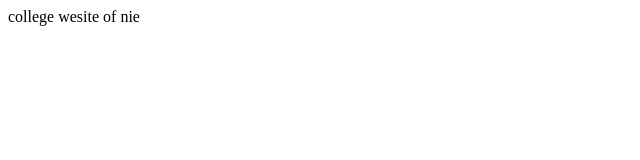
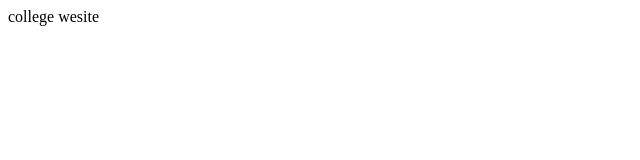
Before and after one commit to amithhd/My-College-Website, a plain HTML site: page Index.html in a window 1280 px wide. Shown: the full height of the page, 0-640 px from the left. Drawn offline with Linux system fonts and the light colour scheme.

Commit message:
Update Index.html

```diff
--- a/Index.html
+++ b/Index.html
@@ -6,6 +6,6 @@
         </title>
     </head>
     <body>
-        college wesite of nie
+        college wesite
     </body>
 </html>
```
